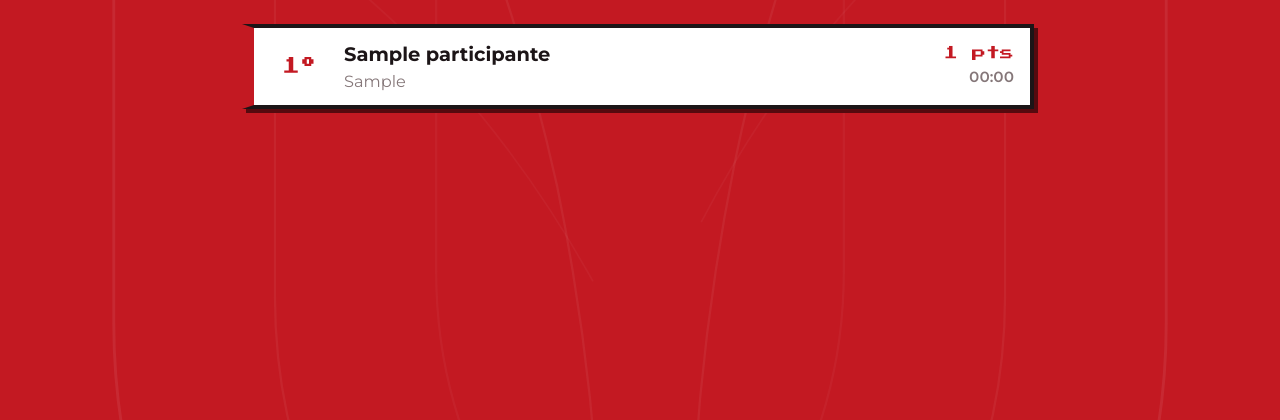
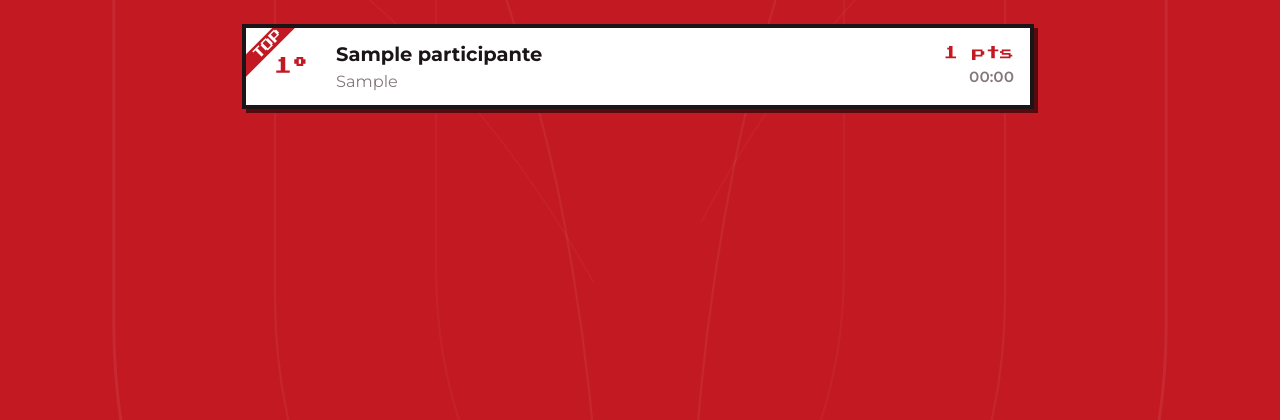
Before and after one commit to carlosfleite/IlumacGame, a Flask app: page /ranking in a window 1280 px wide. Shown: the part 238-658 px from the top of the page. Run offline with Flask 3, Linux system fonts and the light colour scheme; data comes from the database, SQL or seed files in the repository; tables that the repository leaves empty hold one stand-in row (values such as "Sample post").

Commit message:
style: Correção de algumas falhas no style

```diff
--- a/static/css/style.css
+++ b/static/css/style.css
@@ -374,7 +374,7 @@ body {
   position: absolute;
   left: 50%;
   bottom: 100%;
-  transform: translateX(-50%);
+  transform: translateX(-50%) rotate(180deg);
   width: 30px;
   height: auto;
   margin-bottom: 6px;
@@ -382,8 +382,8 @@ body {
 }
 
 @keyframes seta-aponta {
-  0%, 100% { transform: translate(-50%, 0); }
-  50%      { transform: translate(-50%, calc(var(--px) * 2)); }
+  0%, 100% { transform: translate(-50%, 0) rotate(180deg); }
+  50%      { transform: translate(-50%, calc(var(--px) * 2)) rotate(180deg); }
 }
 
 .abertura-btn {
@@ -547,8 +547,7 @@ body {
   padding: 14px 16px;
   background: var(--cartao);
   border: var(--px) solid var(--contorno);
-  border-left-width: calc(var(--px) * 3);
-  border-left-color: var(--vermelho);
+  box-shadow: calc(var(--px) * 2) calc(var(--px) * 2) 0 0 var(--vermelho-noite);
   color: var(--erro);
   font-weight: 700;
   font-size: 0.98rem;
@@ -1020,8 +1019,6 @@ body {
   margin: 4px 0 16px;
   background: var(--cartao);
   border: var(--px) solid var(--contorno);
-  border-top-width: calc(var(--px) * 4);
-  border-top-color: var(--vermelho);
   box-shadow: calc(var(--px) * 2) calc(var(--px) * 2) 0 0 var(--vermelho-noite);
 }
 
@@ -1107,7 +1104,23 @@ body {
   box-shadow: var(--px) var(--px) 0 0 var(--vermelho-noite);
 }
 
-.ranking-item.top-1 { border-left-width: calc(var(--px) * 3); border-left-color: var(--vermelho); }
+.ranking-item.top-1 {
+  position: relative;
+  overflow: hidden;
+}
+
+.ranking-item.top-1::after {
+  content: "TOP";
+  position: absolute;
+  top: 8px;
+  left: -28px;
+  background: var(--vermelho);
+  color: var(--cartao);
+  font-family: var(--font-display);
+  font-size: 0.65rem;
+  padding: 2px 32px;
+  transform: rotate(-45deg);
+}
 
 .ranking-pos {
   font-family: var(--font-display);
--- a/static/js/cadastro.js
+++ b/static/js/cadastro.js
@@ -189,7 +189,7 @@
     });
 
     if (primeiroInvalido) {
-      mostrarErro("Confira os campos destacados.");
+      mostrarErro("*Confira os campos destacados.");
       campos[primeiroInvalido].input.focus();
       return;
     }
--- a/templates/abertura.html
+++ b/templates/abertura.html
@@ -20,7 +20,7 @@
     <div class="abertura-corpo">
       <p class="brand-eyebrow abertura-eyebrow">Fire Show 2026 · Stand D73/D124</p>
       <h1 class="brand-title abertura-titulo">Quiz SDAI</h1>
-      <p class="brand-sub abertura-sub">Teste o que você sabe sobre detecção e alarme de incêndio</p>
+      <p class="brand-sub abertura-sub">Teste o que você sabe sobre detecção e alarme de incêndio!</p>
 
       <div class="abertura-palco">
         <img class="abertura-estrela abertura-estrela-1" src="/static/img/estrela.png" alt="" aria-hidden="true">
```
